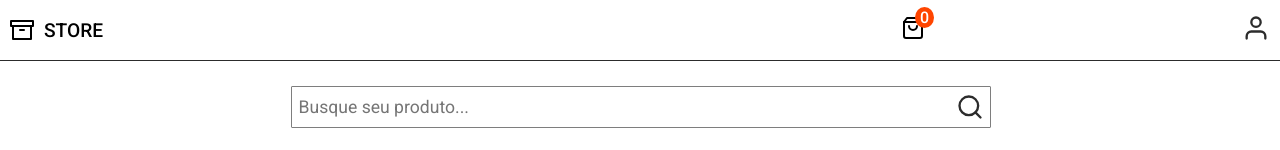
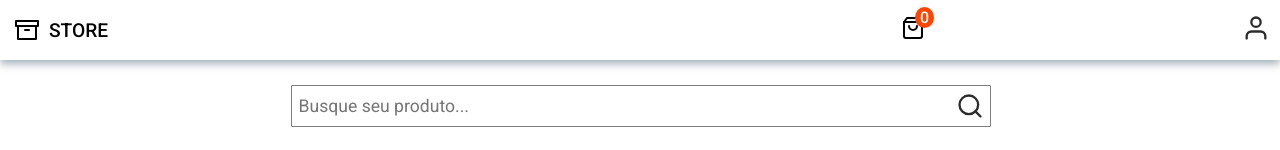
Before and after one commit to MathLouren/Store, a Vue app: page / in a window 1280 px wide. Shown: the top 150 px of the page. Built offline with nearby package versions, Linux system fonts and the light colour scheme; no server answers.

Commit message:
shadow header

```diff
--- a/src/App.vue
+++ b/src/App.vue
@@ -64,6 +64,7 @@ export default{
     border: 1px solid rgb(141, 141, 141);
     padding: 10px 5px;
     outline: none;
+    max-width: 100%;
     width: 350px;
     border-radius: 1px;
     margin: 5px 0;
--- a/src/components/Header.vue
+++ b/src/components/Header.vue
@@ -37,7 +37,7 @@ export default {
 header{
     margin: auto;
     padding: 0 10px;
-    border-bottom: 1px solid rgb(44, 44, 44);
+    box-shadow: 0 4px 8px rgba(30, 60, 90, 0.4);
 }
 
 .header{
--- a/src/components/Logo.vue
+++ b/src/components/Logo.vue
@@ -15,9 +15,9 @@ export default {
 .logo{
     display: flex;
     align-items: center;
+    padding: 10px 5px;
+    text-decoration: none;
     gap: 10px;
-    padding: 10px 0;
-    text-decoration: none;
 }
 
 span{
--- a/src/views/Login.vue
+++ b/src/views/Login.vue
@@ -67,6 +67,7 @@ h2{
     width: 400px;
     box-shadow: 0 4px 8px rgba(30, 60, 90, 0.4);
     padding: 10px;
+    margin: 0 10px;
 }
 
 button{
```
